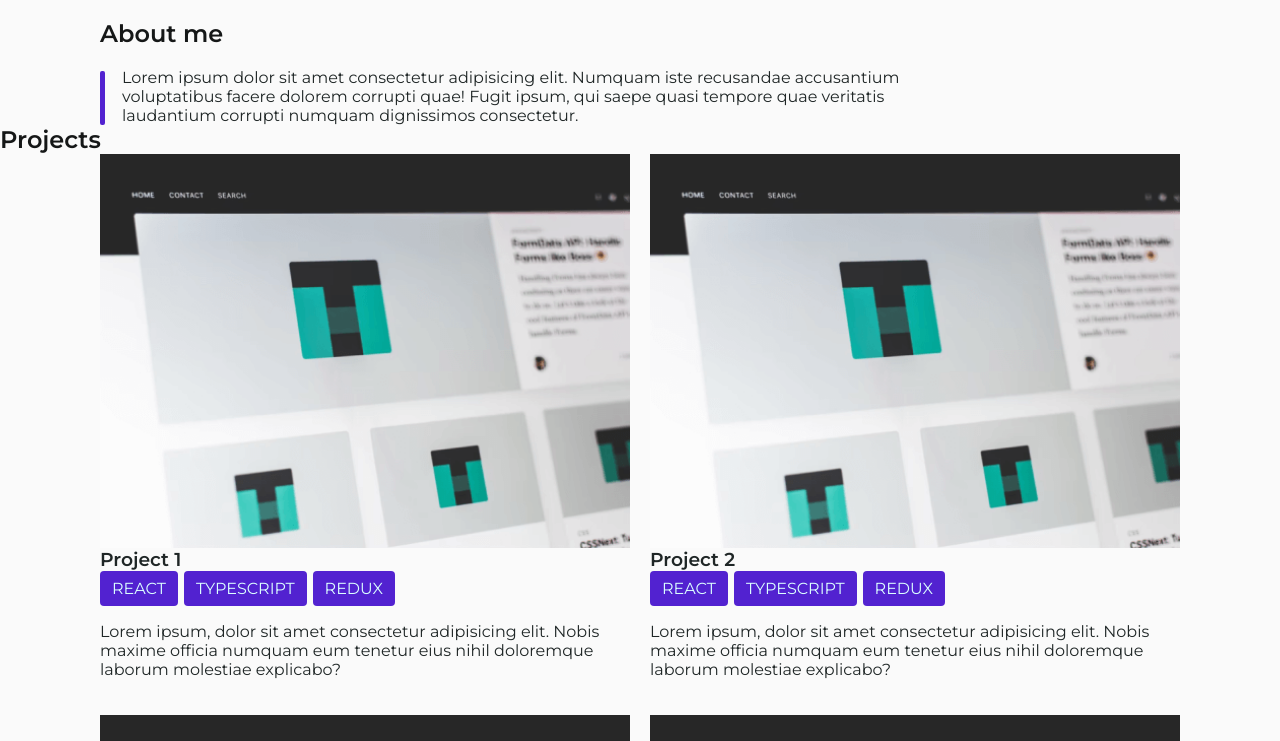
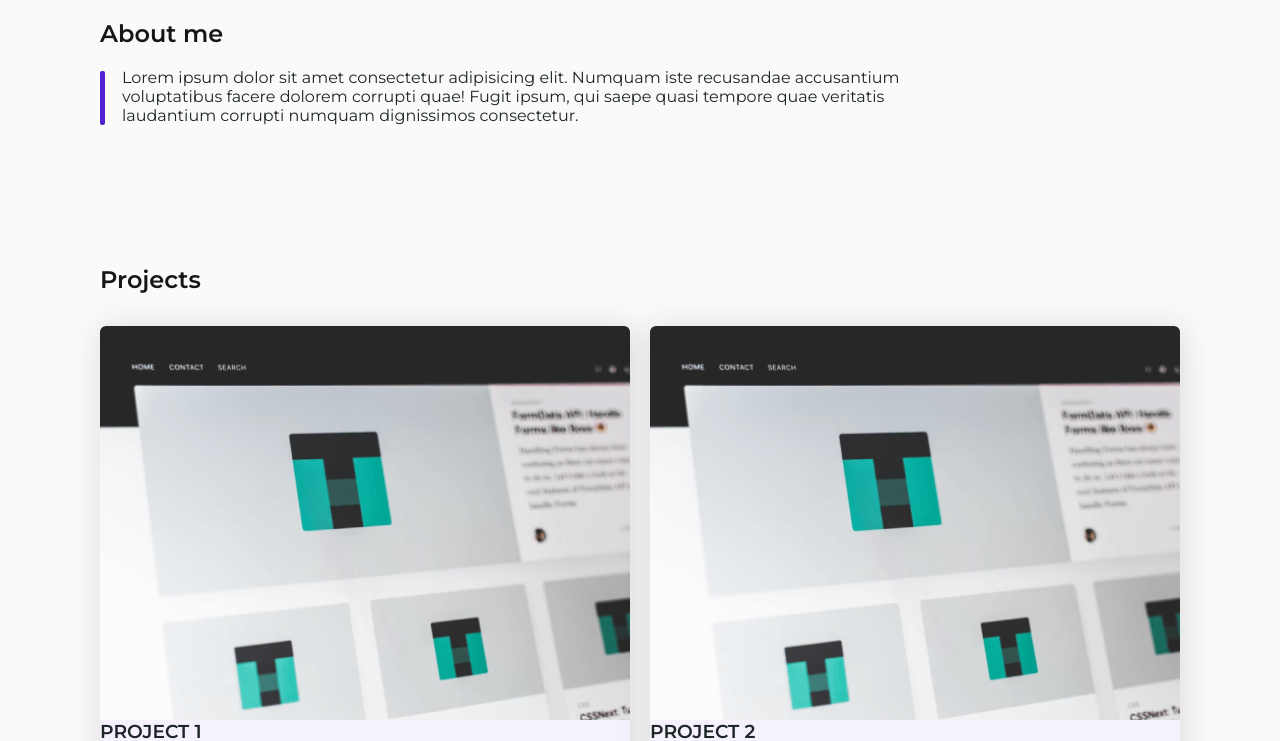
Before and after one commit to AlexNemtsev/portfolio, a React (Vite) app: page / in a window 1280 px wide. Shown: the part 880-1621 px from the top of the page. Built offline with nearby package versions, Linux system fonts and the light colour scheme.

Commit message:
feat: add styles to Project section

```diff
--- a/src/components/ProjectCard.tsx
+++ b/src/components/ProjectCard.tsx
@@ -1,4 +1,4 @@
-import styled from 'styled-components';
+import styled, { css } from 'styled-components';
 import { ProjectData } from '../types/ProjectData';
 import { FlexWrapper } from './FlexWrapper';
 import { Highlighted } from './Highlighted';
@@ -7,7 +7,7 @@ type ProjectCardProps = ProjectData;
 
 export const ProjectCard = (props: ProjectCardProps) => {
   return (
-    <FlexWrapper $direction="column" $align="flex-start" $maxWidth="530px">
+    <FlexWrapper as={Card} $direction="column" $align="flex-start" $maxWidth="530px">
       <img src={props.cover} alt="project card cover" width="100%" />
       <CardTitle>{props.title}</CardTitle>
       <FlexWrapper $columnGap="6px">
@@ -30,4 +30,18 @@ const StyledSpan = styled.span`
 
 const CardTitle = styled.h3`
   margin: 0;
+  text-transform: uppercase;
 `;
+
+const Card = styled.div`
+  border-radius: 6px;
+  background-color: ${(props) => props.theme.projectCard.backgroundColor};
+
+  overflow: hidden;
+
+  ${(props) =>
+    props.theme.projectCard.boxShadow &&
+    css`
+      box-shadow: ${props.theme.projectCard.boxShadow};
+    `};
+`;
--- a/src/components/SectionTitle.tsx
+++ b/src/components/SectionTitle.tsx
@@ -1,7 +1,7 @@
 import styled, { css } from 'styled-components';
 
 interface SectionTitleProps {
-  $marginBottom?: string;
+  $margin?: string;
 }
 
 export const SectionTitle = styled.h2<SectionTitleProps>`
@@ -9,8 +9,8 @@ export const SectionTitle = styled.h2<SectionTitleProps>`
   color: ${(props) => props.theme.titleColor};
 
   ${(props) =>
-    props.$marginBottom &&
+    props.$margin &&
     css`
-      margin-bottom: ${props.$marginBottom};
+      margin: ${props.$margin};
     `}
 `;
--- a/src/layout/AboutSection.tsx
+++ b/src/layout/AboutSection.tsx
@@ -5,7 +5,7 @@ import { Container } from '../components/Container';
 export const AboutSection = () => {
   return (
     <Container as="section">
-      <SectionTitle id="about" $marginBottom="20px">
+      <SectionTitle id="about" $margin="0 0 20px">
         About me
       </SectionTitle>
       <StyledParagraph>
--- a/src/layout/ProjectsSection.tsx
+++ b/src/layout/ProjectsSection.tsx
@@ -1,12 +1,12 @@
+import { Container } from '../components/Container';
 import { Projects } from '../components/Projects';
-import { Section } from '../components/Section';
 import { SectionTitle } from '../components/SectionTitle';
 
 export const ProjectsSection = () => {
   return (
-    <Section id="projects">
-      <SectionTitle>Projects</SectionTitle>
+    <Container as="section" id="projects">
+      <SectionTitle $margin="140px 0 32px">Projects</SectionTitle>
       <Projects />
-    </Section>
+    </Container>
   );
 };
--- a/src/styles/themes.ts
+++ b/src/styles/themes.ts
@@ -6,4 +6,8 @@ export const lightTheme: DefaultTheme = {
   titleColor: '#151717',
   accentColor: '#5222D0',
   secondaryColor: '#DBFFFF',
+  projectCard: {
+    boxShadow: '2px 2px 32px 0px rgba(40, 38, 44, 0.15)',
+    backgroundColor: '#F5F2FD',
+  },
 };
--- a/src/types/styled.d.ts
+++ b/src/types/styled.d.ts
@@ -7,5 +7,9 @@ declare module 'styled-components' {
     titleColor: string;
     accentColor: string;
     secondaryColor: string;
+    projectCard: {
+      boxShadow?: string;
+      backgroundColor: string;
+    };
   }
 }
```
